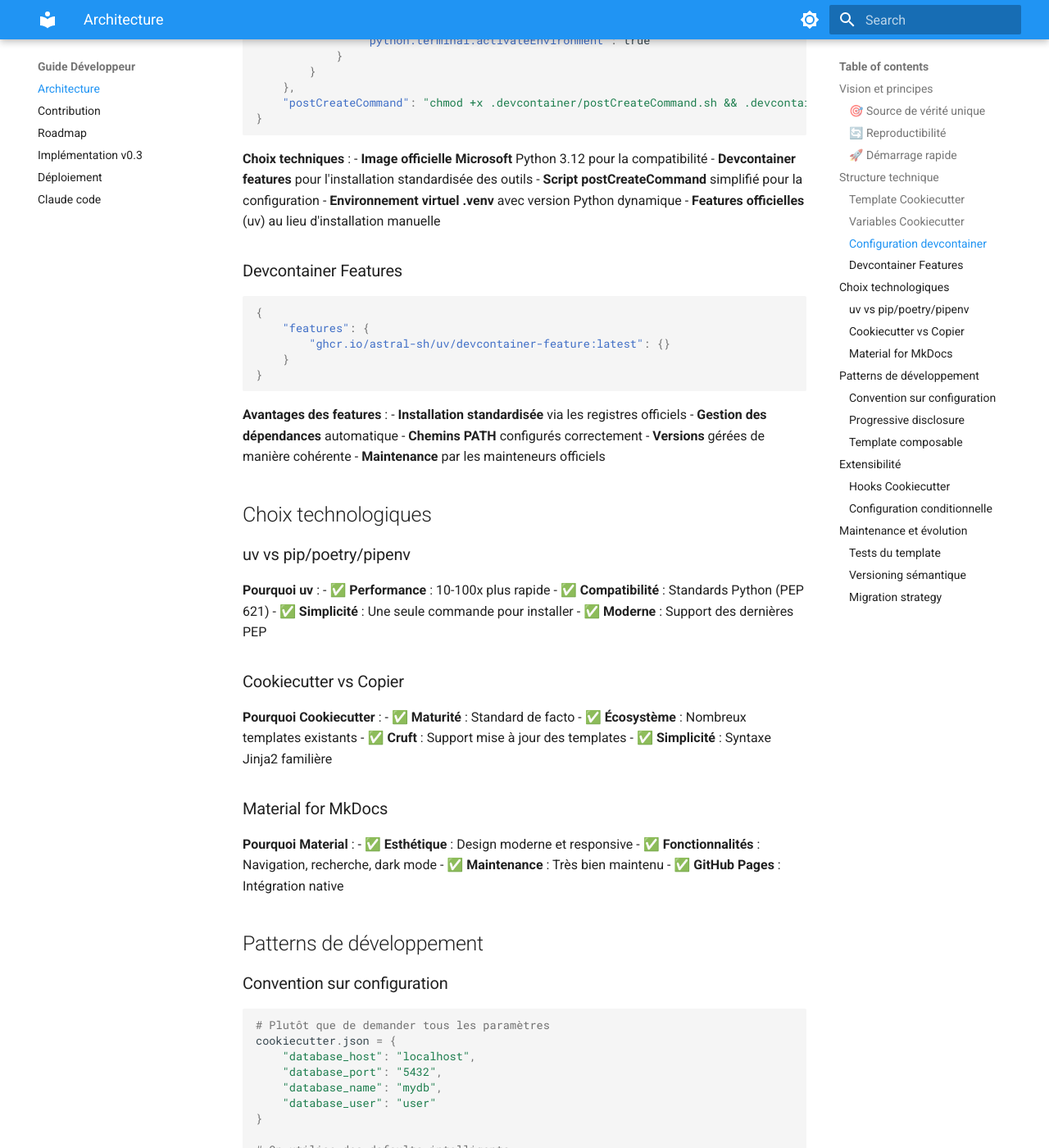
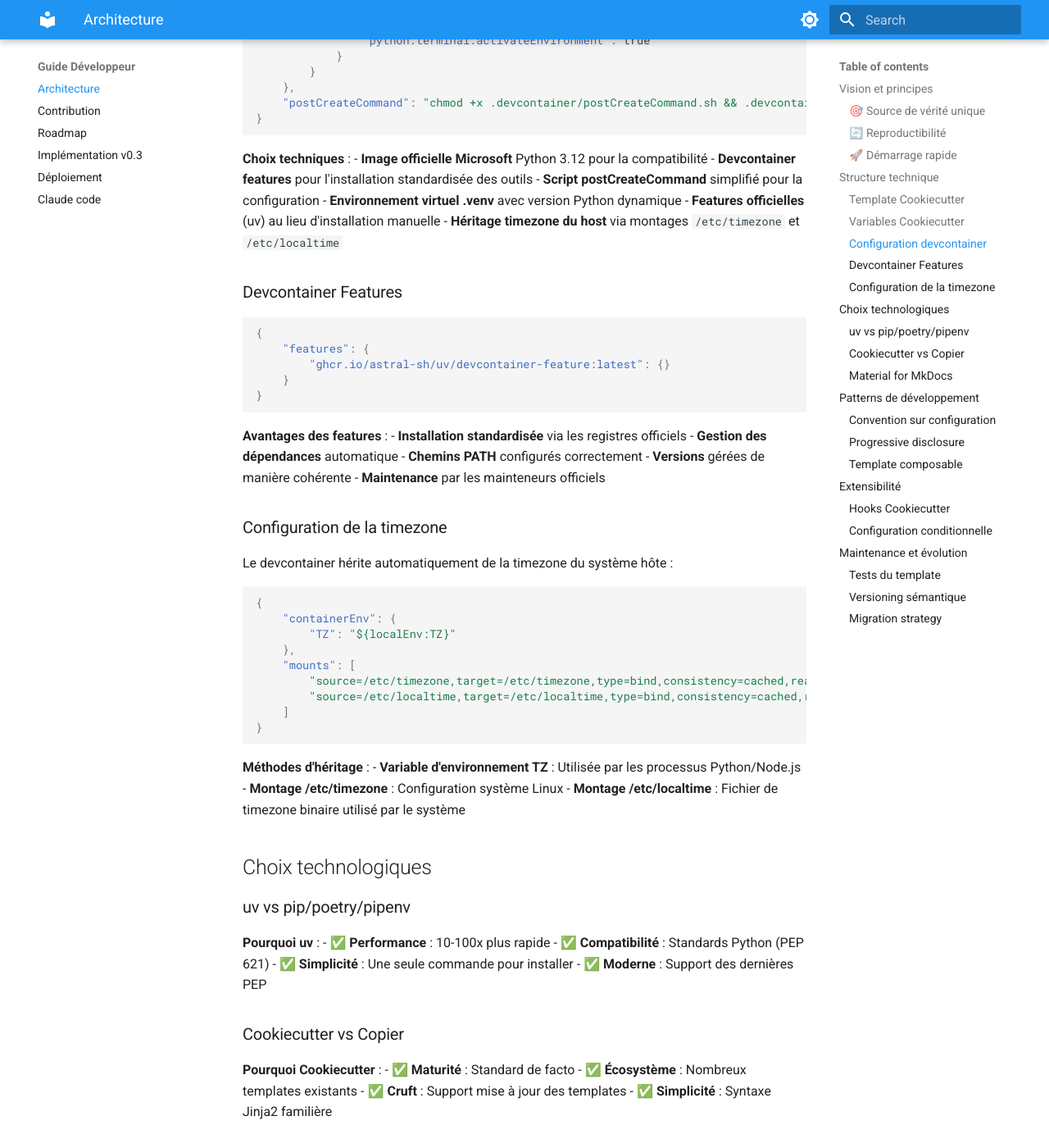
Before and after one commit to castorfou/PyFoundry, an MkDocs documentation site: the page built from docs/dev/architecture.md, in a window 1280 px wide and 1400 px high, scrolled down 1646 px. Shown: the whole window at 82% size. Built offline with MkDocs 1.6.1 and Material for MkDocs 9.7.7, drawn with Linux system fonts in a browser that asks for light colours.

Commit message:
feat(devcontainer): utiliser la TZ du host
- Ajouter variable d'environnement TZ héritée du host
- Monter /etc/timezone et /etc/localtime pour compatibilité système
- Ajouter test de validation de la configuration timezone
- Documenter la configuration timezone dans l'architecture

🤖 Generated with [Claude Code](https://claude.ai/code)

Co-Authored-By: Claude <noreply@anthropic.com>

````diff
--- a/docs/dev/architecture.md
+++ b/docs/dev/architecture.md
@@ -77,6 +77,7 @@ PyFoundry/                                    # Dépôt du template
 - **Script postCreateCommand** simplifié pour la configuration
 - **Environnement virtuel .venv** avec version Python dynamique
 - **Features officielles** (uv) au lieu d'installation manuelle
+- **Héritage timezone du host** via montages `/etc/timezone` et `/etc/localtime`
 
 ### Devcontainer Features
 
@@ -94,6 +95,27 @@ PyFoundry/                                    # Dépôt du template
 - **Chemins PATH** configurés correctement
 - **Versions** gérées de manière cohérente
 - **Maintenance** par les mainteneurs officiels
+
+### Configuration de la timezone
+
+Le devcontainer hérite automatiquement de la timezone du système hôte :
+
+```json
+{
+    "containerEnv": {
+        "TZ": "${localEnv:TZ}"
+    },
+    "mounts": [
+        "source=/etc/timezone,target=/etc/timezone,type=bind,consistency=cached,readonly",
+        "source=/etc/localtime,target=/etc/localtime,type=bind,consistency=cached,readonly"
+    ]
+}
+```
+
+**Méthodes d'héritage** :
+- **Variable d'environnement TZ** : Utilisée par les processus Python/Node.js
+- **Montage /etc/timezone** : Configuration système Linux
+- **Montage /etc/localtime** : Fichier de timezone binaire utilisé par le système
 
 ## Choix technologiques
 
````
Also changed, not shown: 2 other files.
